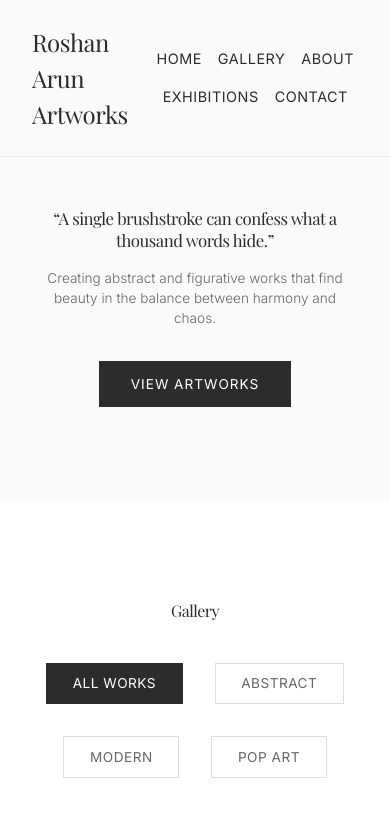
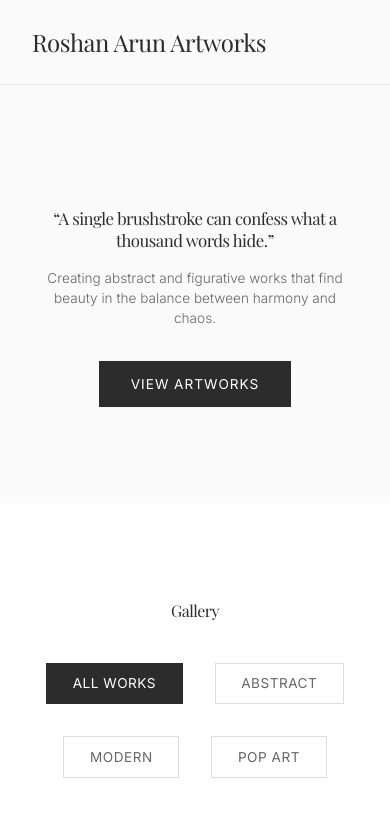
Before and after one commit to roshanarun1991/art-studio, a plain HTML site: page index.html in a window 390 px wide. Shown: the top 825 px of the page. Drawn offline with nearby package versions, Linux system fonts and the light colour scheme; a web font is replaced by a local one.

Commit message:
Update index.html

```diff
--- a/index.html
+++ b/index.html
@@ -604,12 +604,7 @@
     /* Responsive Design */
     @media (max-width: 768px) {
       .nav-menu {
-    /* keep it visible, just wrap and shrink spacing */
-    display: flex;
-    gap: 1rem;
-    font-size: 0.8rem;
-    flex-wrap: wrap;
-    justify-content: center;
+        display: none;
       }
 
       .hero h1 {
```
Lines whose indentation alone changed are shown as unchanged.
